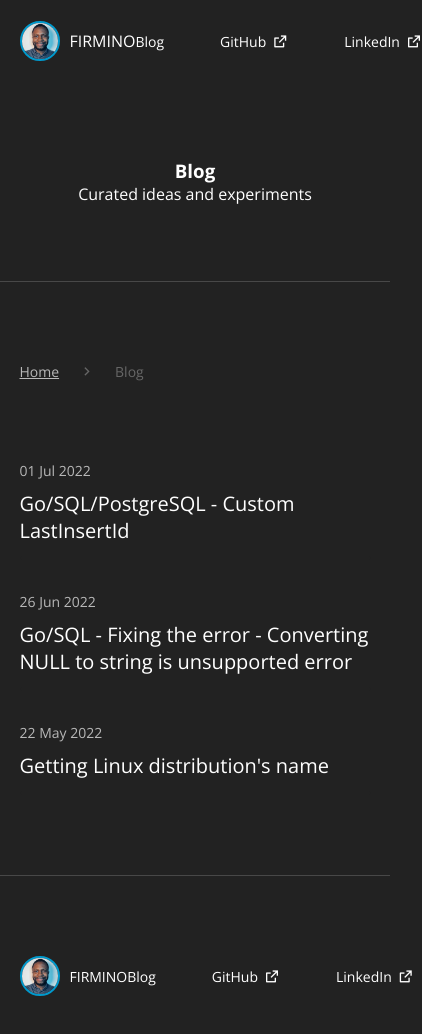
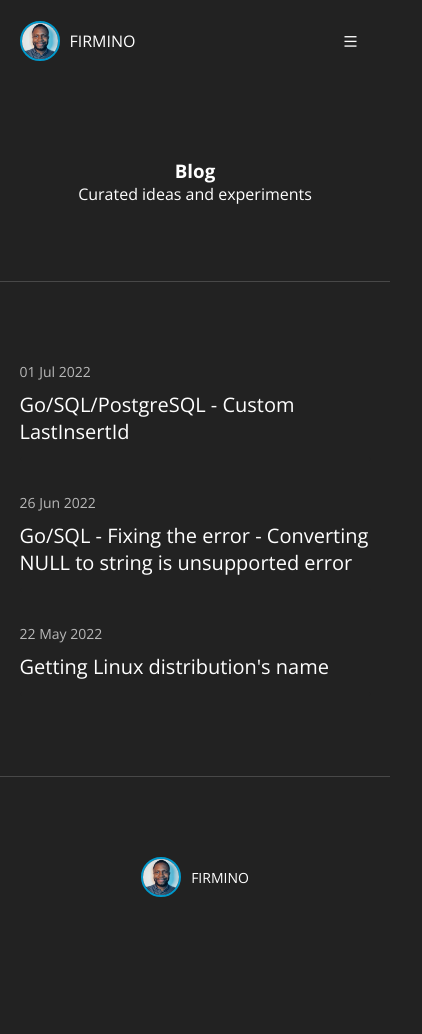
Before and after one commit to flowck/firmino.work, a Next.js app: page /blog in a window 390 px wide. Shown: the top 1034 px of the page, 422 px wide, since content can reach past the window. After the commit the page ends 1009 px from the top, so only its background shows below. Built offline with nearby package versions, Linux system fonts and the light colour scheme.

Commit message:
fix: mobile fixes

```diff
--- a/src/components/Breadcrumb.tsx
+++ b/src/components/Breadcrumb.tsx
@@ -5,6 +5,12 @@ import { CSSType, styled } from "stitches.config";
 import { Icon } from "./Icon";
 
 const Container = styled("nav", {
+  display: "none",
+
+  "@bp": {
+    display: "block",
+  },
+
   text: "copy",
   color: "$shade700",
   textTransform: "capitalize",
--- a/src/components/Footer.tsx
+++ b/src/components/Footer.tsx
@@ -11,7 +11,18 @@ const Container = styled("footer", {
   borderTop: "1px solid $shade800",
 });
 
-const gridOverride = { height: "100%", display: "flex", alignItems: "center", justifyContent: "space-between" };
+const gridOverride = {
+  gap: "$6",
+  height: "100%",
+  display: "flex",
+  alignItems: "center",
+  flexDirection: "column",
+  justifyContent: "space-between",
+
+  "@bp2": {
+    flexDirection: "row",
+  },
+};
 
 export function Footer() {
   return (
--- a/src/components/GridContainer.tsx
+++ b/src/components/GridContainer.tsx
@@ -18,10 +18,10 @@ export function GridContainer({ children, css, type }: Props) {
       css={{
         ...css,
         "@bp3": {
-          width: type === "content" ? "640px" : "960px",
+          width: "960px",
         },
         "@bp4": {
-          width: type === "content" ? "840px" : "1140px",
+          width: "1140px",
         },
       }}
     >
--- a/src/components/Header.tsx
+++ b/src/components/Header.tsx
@@ -17,7 +17,7 @@ export function Header() {
     <Container>
       <GridContainer css={gridOverride}>
         <Logo />
-        <Navigation />
+        <Navigation enableMobileMenu={true} />
       </GridContainer>
     </Container>
   );
--- /dev/null
+++ b/src/components/MenuList.tsx
@@ -0,0 +1,40 @@
+import Link from "next/link";
+import { Icon } from "./Icon";
+
+export function MenuList() {
+  return (
+    <>
+      {menuItems.map((item) => (
+        <li key={item.path}>
+          <Link
+            href={item.path}
+            aria-label={item.label}
+            data-testid={`Navigation_${item.label}`}
+            target={item.isExternal ? "_blank" : "_parent"}
+          >
+            {item.label}
+            {item.isExternal && <Icon css={{ marginLeft: "$1" }} className="ri-external-link-line" />}
+          </Link>
+        </li>
+      ))}
+    </>
+  );
+}
+
+const menuItems = [
+  {
+    label: "Blog",
+    path: "/blog",
+    isExternal: false,
+  },
+  {
+    label: "GitHub",
+    path: "https://github.com/flowck",
+    isExternal: true,
+  },
+  {
+    label: "LinkedIn",
+    path: "https://linkedin.com/in/firminochangani",
+    isExternal: true,
+  },
+];
--- a/src/components/Navigation.tsx
+++ b/src/components/Navigation.tsx
@@ -1,35 +1,81 @@
-import Link from "next/link";
+import { useState } from "react";
 import { CSSType, styled } from "stitches.config";
 import { Icon } from "./Icon";
+import { MenuList } from "./MenuList";
 
 interface Props {
   css?: CSSType;
+  enableMobileMenu?: boolean;
 }
 
-export function Navigation({ css }: Props) {
+export function Navigation({ css, enableMobileMenu = false }: Props) {
+  const [mobileMenuOpen, setMobileMenuOpen] = useState(false);
+
   return (
     <Nav css={css}>
       <Menu>
-        {menuItems.map((item) => (
-          <li key={item.path}>
-            <Link
-              href={item.path}
-              aria-label={item.label}
-              data-testid={`Navigation_${item.label}`}
-              target={item.isExternal ? "_blank" : "_parent"}
-            >
-              {item.label}
-              {item.isExternal && <Icon css={{ marginLeft: "$1" }} className="ri-external-link-line" />}
-            </Link>
-          </li>
-        ))}
+        <MenuList />
       </Menu>
+
+      {enableMobileMenu && (
+        <MobileMenuButton onClick={() => setMobileMenuOpen((value) => !value)}>
+          <Icon className="ri-menu-fill" css={{ color: mobileMenuOpen ? "$primary700" : "$white" }} />
+        </MobileMenuButton>
+      )}
+
+      {mobileMenuOpen && (
+        <MobileMenu>
+          <MobileMenuContainer>
+            <MenuList />
+          </MobileMenuContainer>
+        </MobileMenu>
+      )}
     </Nav>
   );
 }
 
+const MobileMenuButton = styled("button", {
+  width: "40px",
+  height: "30px",
+  border: "none",
+  cursor: "pointer",
+  backgroundColor: "transparent",
+
+  "@bp2": {
+    display: "none",
+  },
+});
+
+const MobileMenu = styled("div", {
+  zIndex: 99,
+  left: "0",
+  top: "82px",
+  width: "100%",
+  position: "absolute",
+  height: "calc(100vh - 82px)",
+  backgroundColor: "rgba(0, 0, 0, 0.5)",
+});
+
+const MobileMenuContainer = styled("div", {
+  padding: "20px 5%",
+  backgroundColor: "#111",
+
+  li: {
+    listStyle: "none",
+    marginBottom: "$4",
+  },
+
+  a: {
+    color: "$white",
+  },
+});
+
 const Menu = styled("ul", {
-  display: "flex",
+  display: "none",
+
+  "@bp2": {
+    display: "flex",
+  },
 
   "> li": {
     fontSize: "$2",
```
Also changed, not shown: src/components/PostContent.tsx (+12 -0 lines), src/pages/index.tsx (+40 -29 lines).
